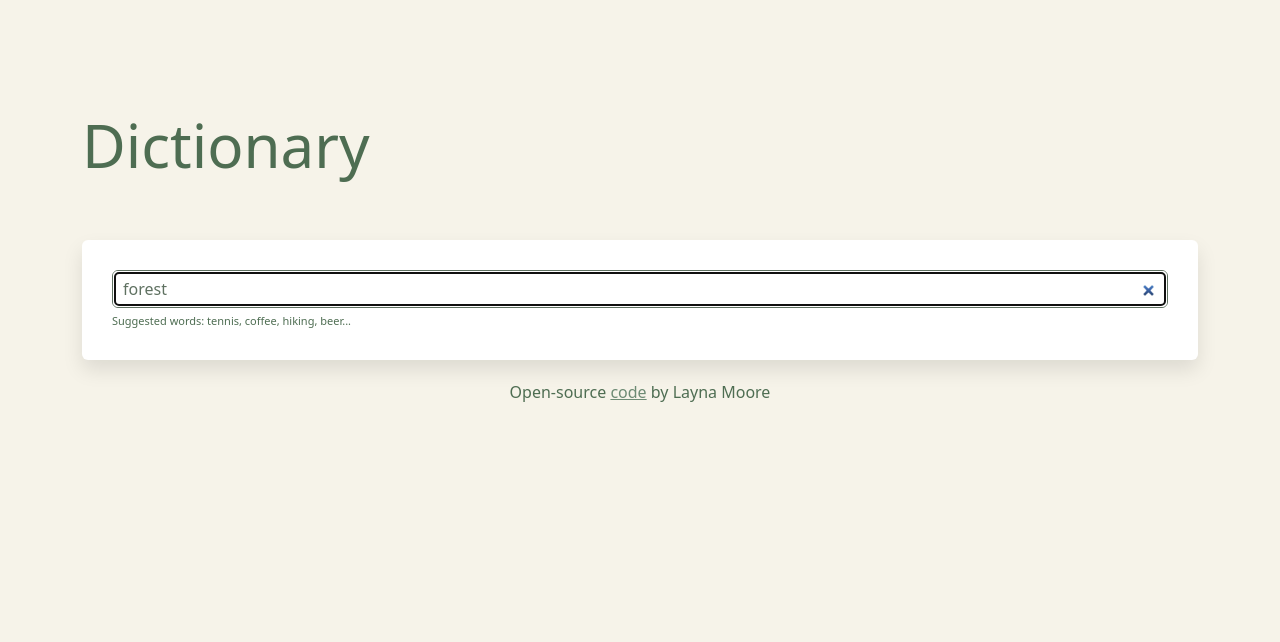
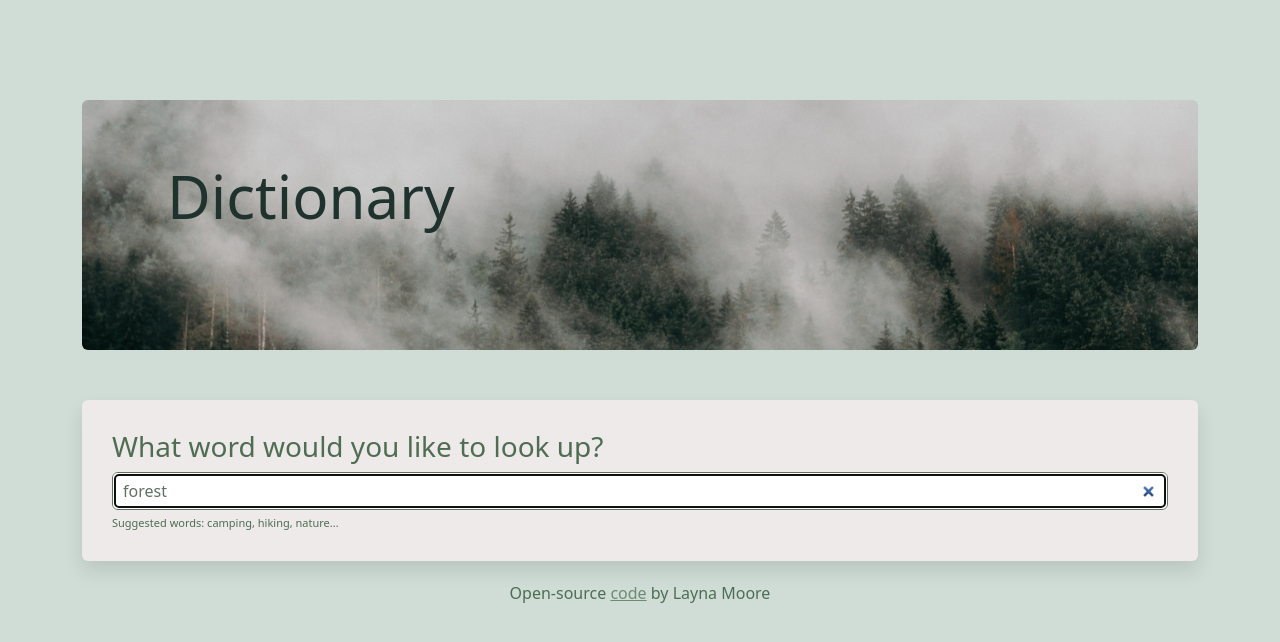
Before and after one commit to Winx1718/dictionary-project, a React (Create React App) app: page / in a window 1280 px wide. Shown: the top 642 px of the page. Built offline with nearby package versions, Linux system fonts and the light colour scheme; no server answers.

Commit message:
added background img to header and more styling

```diff
--- a/src/App.css
+++ b/src/App.css
@@ -1,10 +1,19 @@
 body {
-  background: #efead88f;
+  background: #94b4a471;
 }
 header {
+  margin-bottom: 50px;
+  padding: 85px;
+  background-image: url("./forest.png");
+  background-position: 20% 40%;
+  border-radius: 6px;
+}
+h1 {
   font-size: 60px;
-  margin-bottom: 50px;
   font-style: bold;
+  position: relative;
+  top: -25px;
+  color: #1f322e;
 }
 a {
   color: #6d8b74;
--- a/src/App.js
+++ b/src/App.js
@@ -5,9 +5,11 @@ export default function App() {
   return (
     <div className="App">
       <div className="container">
-        <header className="App-header">Dictionary</header>
+        <header className="App-header">
+          <h1>Dictionary</h1>
+        </header>
         <Search defaultKeyWord="forest" />
-        <footer className="text-center">
+        <footer className="text-center mb-5">
           Open-source{" "}
           <a
             href="https://github.com/Winx1718/dictionary-project.git"
--- a/src/Search.css
+++ b/src/Search.css
@@ -1,5 +1,5 @@
 .search section {
-  background: white;
+  background: #eeeaea;
   padding: 30px;
   border-radius: 6px;
   box-shadow: 0px 10px 20px rgba(0, 0, 0, 0.1);
--- a/src/Search.js
+++ b/src/Search.js
@@ -30,6 +30,7 @@ export default function Search(props) {
     return (
       <div className="search">
         <section>
+          <h3>What word would you like to look up?</h3>
           <form onSubmit={handleSubmit}>
             <input
               type="search"
@@ -38,7 +39,7 @@ export default function Search(props) {
               defaultValue={props.defaultKeyWord}
             />
           </form>
-          <div className="hint">Suggested words: tennis, coffee, hiking, beer...</div>
+          <div className="hint">Suggested words: camping, hiking, nature...</div>
         </section>
         <Results results={results} />
       </div>
```
Also changed, not shown: src/forest.png (added).
